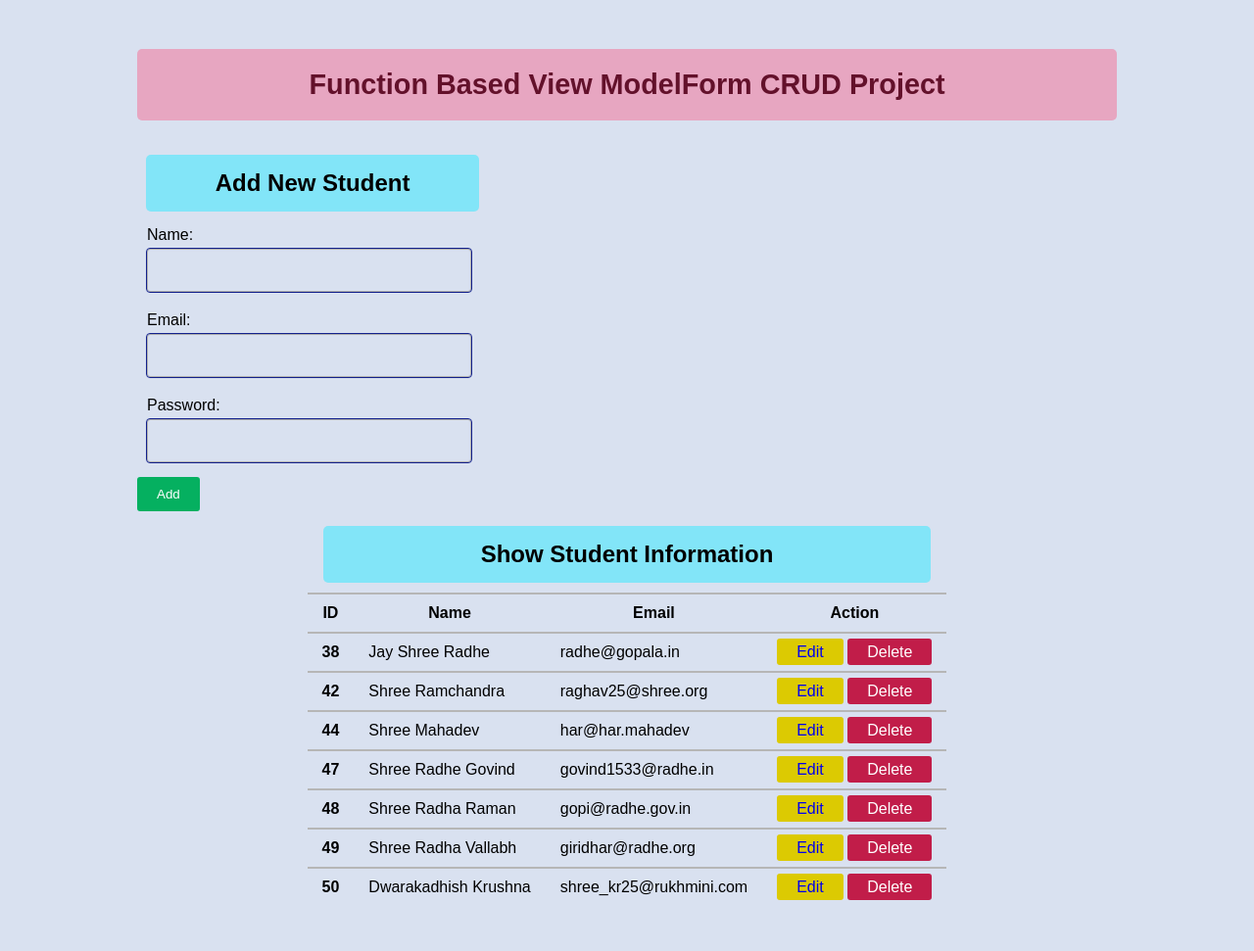
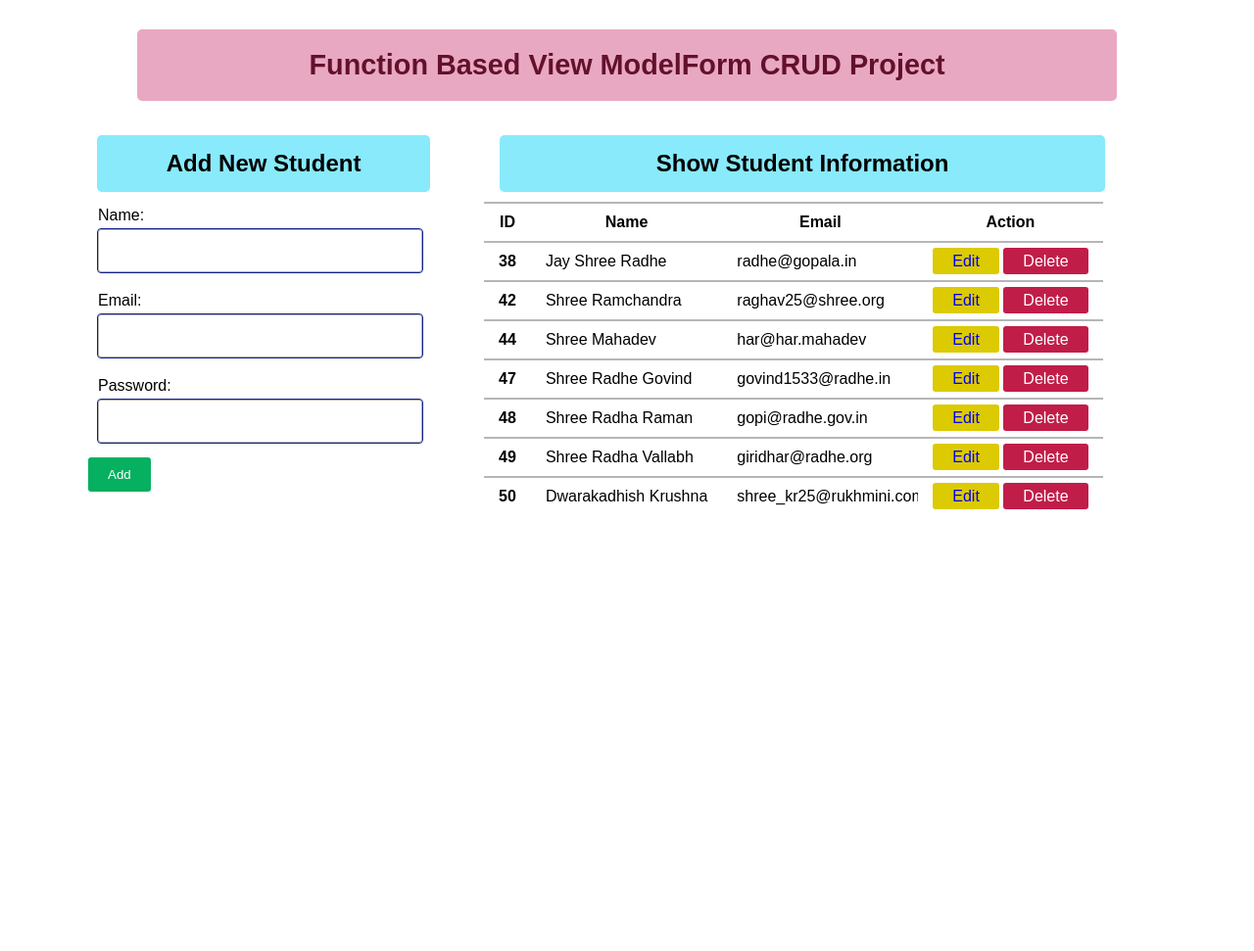
Before and after one commit to tukoba-dnyanoba1275/Django-Projects, a Django app: page / in a window 1280 px wide. Shown: the whole page at 98% size. After the commit the page ends 520 px from the top, so only its background shows below. Run offline with Django 5.2, Linux system fonts and the light colour scheme; data comes from the database, SQL or seed files in the repository.

Commit message:
add two class-based Views and add styling to body

```diff
--- a/CRUD_project1/core/static/core/css/core.css
+++ b/CRUD_project1/core/static/core/css/core.css
@@ -6,9 +6,9 @@
   margin: 0;
 }
 
-body {
-  /* background: linear-gradient(145deg, #d5d9e0, #e6f2ce); */
-  background-color: #d9e1f0;
+body.color {
+  background: linear-gradient(245deg, #b0caf6, #dcf6a8);
+  /* background-color: #e5e7ec; */
   min-height: 100vh;
   padding: 20px;
   width: 100vw;
@@ -38,17 +38,17 @@
   justify-content: space-between;
   margin: 1rem auto;
   width: 100%;
-  max-width: 1000px;
+  max-width: 1100px;
 }
 
 /** Styling => section.add-student */
 section.add-student {
   min-width:320px;
   max-width:420px;
-  /* padding: 10px; */
-  /* background-color: #f9cb56d2; */
 }
-section.add-student h2{
+
+section.add-student h2,
+section.student-info h2{
   margin: 5px auto 10px;
   padding: 15px 10px;
   width:95%;
@@ -98,22 +98,19 @@
 /** Styling => section.student-info */
 section.student-info {
   margin: 0 auto;
-  min-width: max-content;
-  padding: 10px 20px;
-  /* background-color: #7491c7de; */
+  width: 100%;
+  max-width: 650px;
 }
 
-section.student-info h2{
-  margin: 5px auto 10px;
-  padding: 15px 10px;
-  width:95%;
-  border-radius: 5px;
-  background-color: #72e6fbd6;
-  text-align: center;
-  font-weight: 600;
+
+section.student-info .table-wrapper {
+  width: 100%;
+  max-width: 650px;
+  overflow-x: auto;
 }
 
 section.student-info table {
+  min-width: max-content;
   border-collapse: collapse;
 }
 
@@ -121,6 +118,8 @@
 section.student-info td {
   border-top: 2px solid #b6b6b6;
   padding: 10px 15px;
+  max-width: 200px;
+  overflow-x: hidden;
 }
 section.student-info .student-id {
   font-weight: 600;
@@ -204,7 +203,7 @@
   font-style: italic;
   text-decoration: underline;
   text-align: center;
-  color: rgb(254, 204, 76);
+  color: #fecc4c;
 }
 .confirm-action-buttons {
   display: flex;
@@ -222,3 +221,15 @@
 .confirm-action-buttons .delete-link:hover {
   box-shadow: 0 0 3px #ff0000;
 }
+
+
+/** Responsive Design */
+@media screen and (max-width:1060px) {
+  .main-content {
+    flex-direction: column;
+    flex-wrap: nowrap;
+    align-items: center;
+    justify-content: center;
+    row-gap: 4rem;
+  }
+}
--- a/CRUD_project1/core/views.py
+++ b/CRUD_project1/core/views.py
@@ -1,5 +1,7 @@
 from django.shortcuts import render
 from django.http import HttpResponseRedirect
+from django.views.generic.list import ListView
+from django.views.generic.edit import CreateView
 
 from .models import Student
 from .form import StudentRegistration
@@ -56,3 +58,20 @@
     # print("Jay Shree Ram Krushna Hari ...🙏🏻")
 
   return render(request, 'core/update.html', context={'form': form, })
+
+
+
+
+class StudentsInfoView(ListView):
+  model = Student
+  context_object_name = 'students'
+  template_name = 'core/students_info.html'
+  ordering = ['-name']
+
+
+class StudentRegistrationView(CreateView):
+  template_name = 'core/student_registration.html'
+  model = Student
+  fields = '__all__'
+  url = '/'
+  # form = StudentRegistration
```
